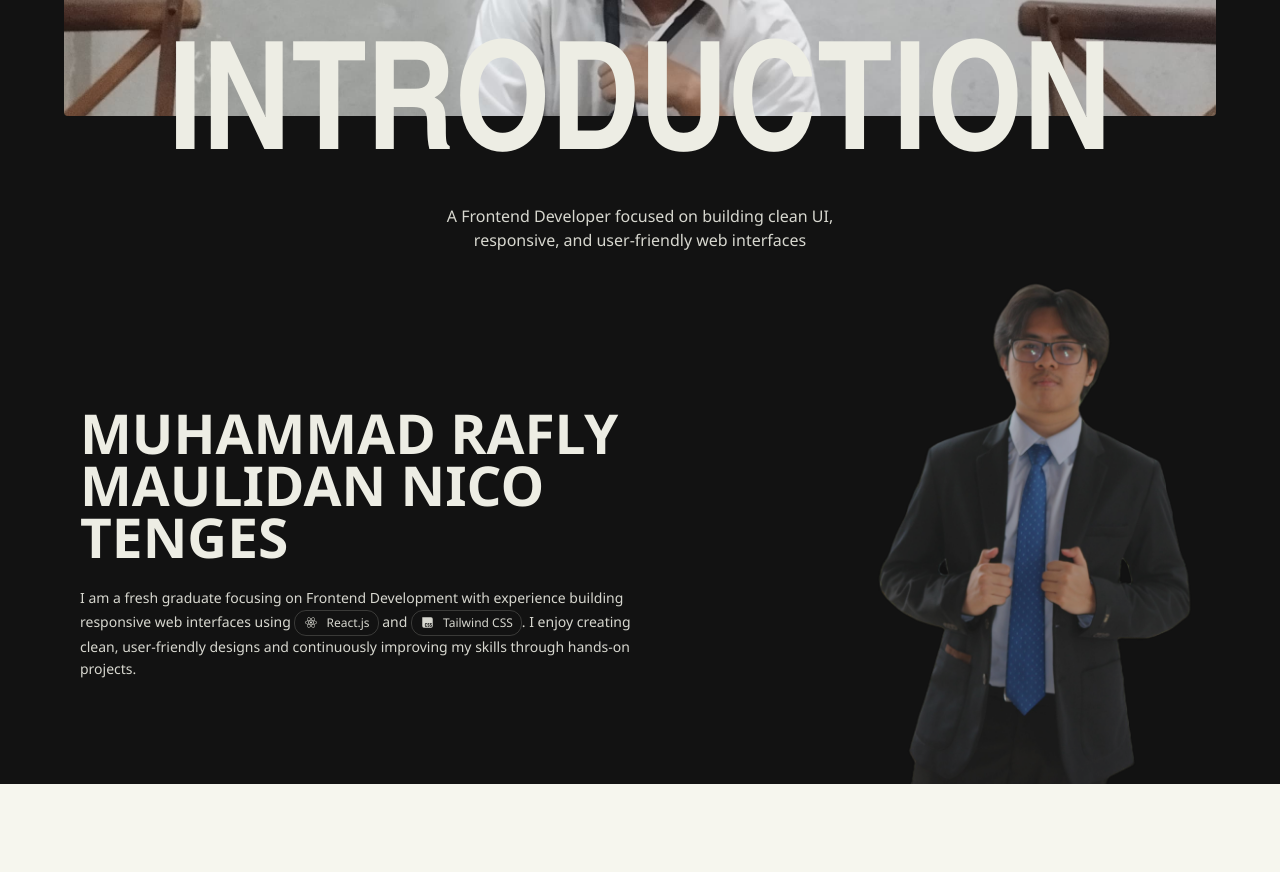
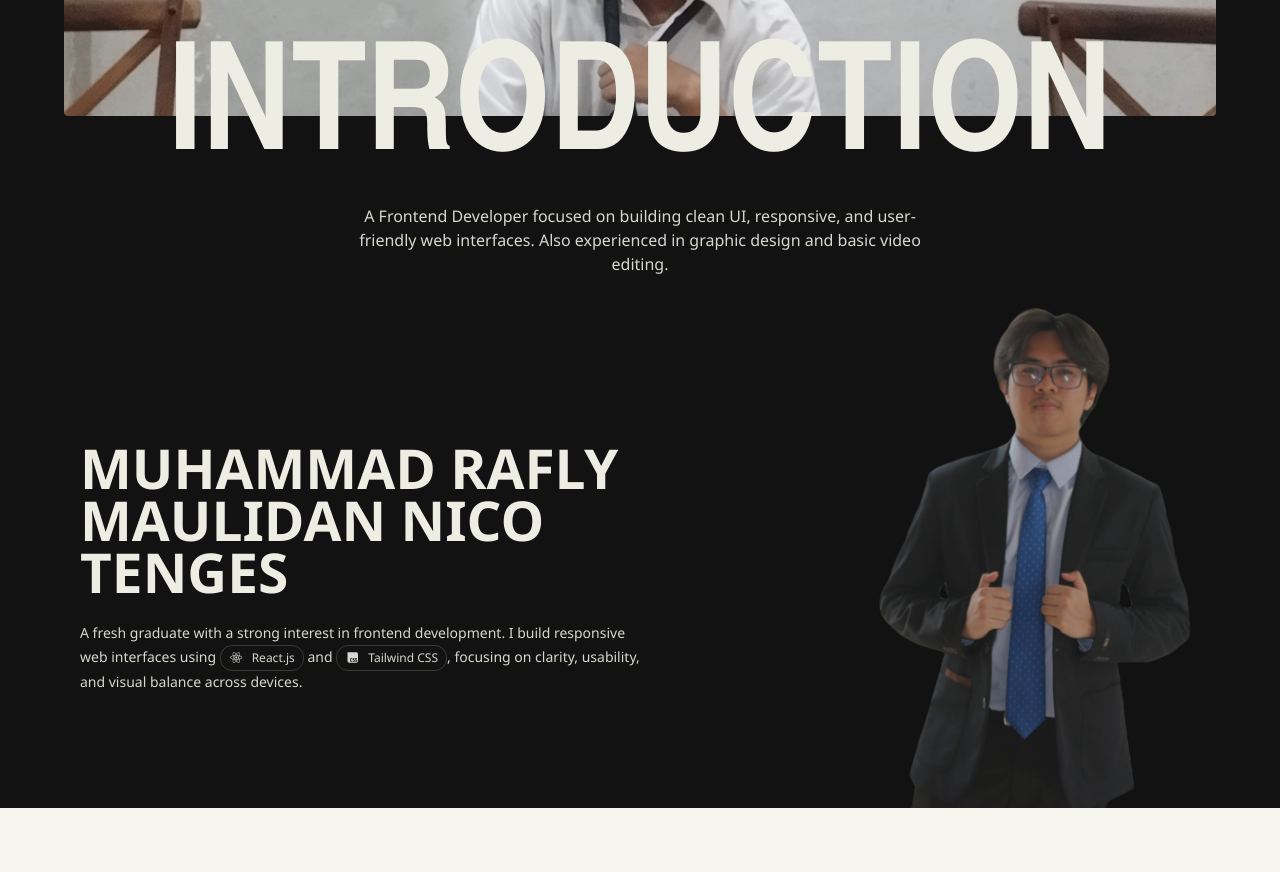
Before and after one commit to seeyouridan/porto-project, a React (Vite) app: page / in a window 1280 px wide. Shown: the part 300-1172 px from the top of the page. Built offline with nearby package versions, Linux system fonts and the light colour scheme.

Commit message:
Update teks hero dan paragraf

```diff
--- a/src/App.jsx
+++ b/src/App.jsx
@@ -51,10 +51,11 @@ function App() {
 							<h1 className="text-[150px] font-tall">INTRODUCTION</h1>
 						</div>
 
-						<div className="max-w-md text-center text-md pt-18 opacity-90">
+						<div className="max-w-xl text-center text-md pt-18 opacity-90">
 							<p>
 								A Frontend Developer focused on building clean UI, responsive,
-								and user-friendly web interfaces
+								and user-friendly web interfaces. Also experienced in graphic
+								design and basic video editing.
 							</p>
 						</div>
 					</div>
@@ -74,11 +75,10 @@ function App() {
 							</h2>
 							<br />
 							<p className="text-sm opacity-90 max-w-xl leading-relaxed">
-								I am a fresh graduate focusing on Frontend Development with
-								experience building responsive web interfaces using{" "}
-								<Span {...span[0]} /> and <Span {...span[1]} />. I enjoy
-								creating clean, user-friendly designs and continuously improving
-								my skills through hands-on projects.
+								A fresh graduate with a strong interest in frontend development.
+								I build responsive web interfaces using <Span {...span[0]} />{" "}
+								and <Span {...span[1]} />, focusing on clarity, usability, <br /> and
+								visual balance across devices.
 							</p>
 						</div>
 						<div className="col-end-4">
```
